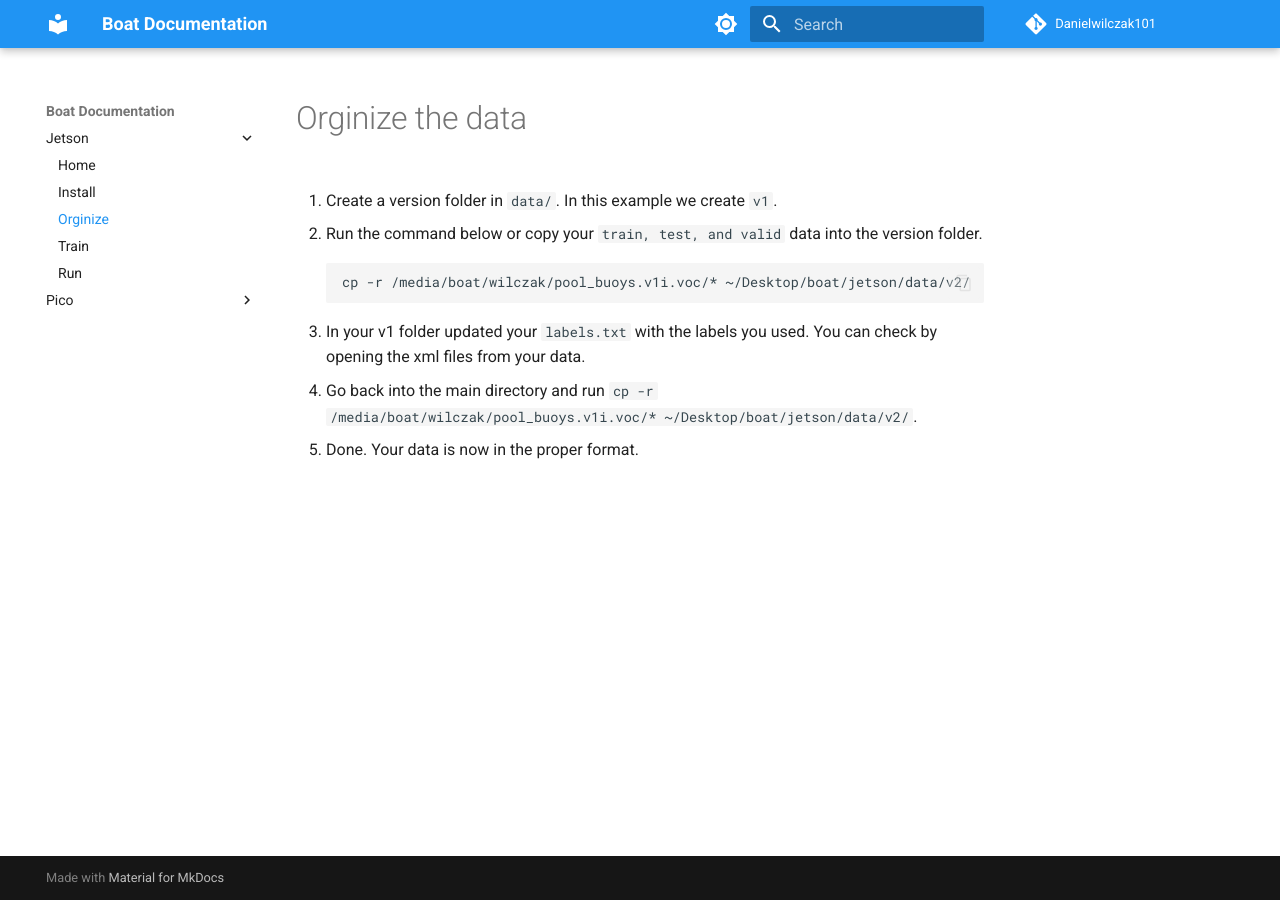
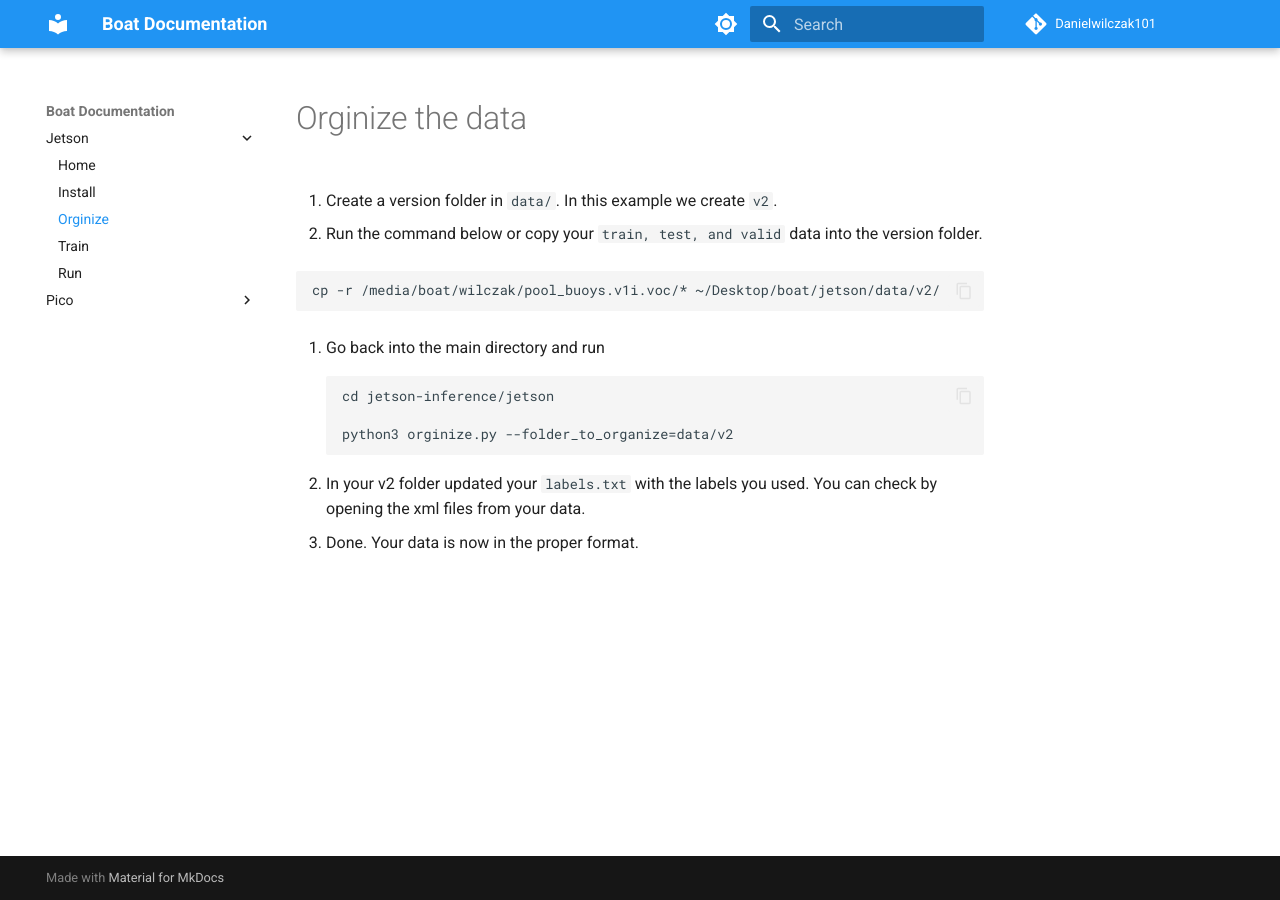
Before and after one commit to danielwilczak101/boat, an MkDocs documentation site: the page built from docs/jetson/organize.md, in a window 1280 px wide. Built offline with MkDocs 1.6.1 and Material for MkDocs 9.7.7, drawn with Linux system fonts in a browser that asks for light colours.

Commit message:
Updated.

````diff
--- a/docs/jetson/organize.md
+++ b/docs/jetson/organize.md
@@ -1,14 +1,20 @@
 # Orginize the data
 
-1. Create a version folder in `data/`. In this example we create `v1`.
+1. Create a version folder in `data/`. In this example we create `v2`.
 
 2. Run the command below or copy your `train, test, and valid` data into the version folder.
+
 ```bash
 cp -r /media/boat/wilczak/pool_buoys.v1i.voc/* ~/Desktop/boat/jetson/data/v2/
 ```
 
-3. In your v1 folder updated your `labels.txt` with the labels you used. You can check by opening the xml files from your data.
+3. Go back into the main directory and run
+```
+cd jetson-inference/jetson
 
-4. Go back into the main directory and run `cp -r /media/boat/wilczak/pool_buoys.v1i.voc/* ~/Desktop/boat/jetson/data/v2/`.
+python3 orginize.py --folder_to_organize=data/v2
+```
+
+4. In your v2 folder updated your `labels.txt` with the labels you used. You can check by opening the xml files from your data.
 
 5. Done. Your data is now in the proper format.
````
